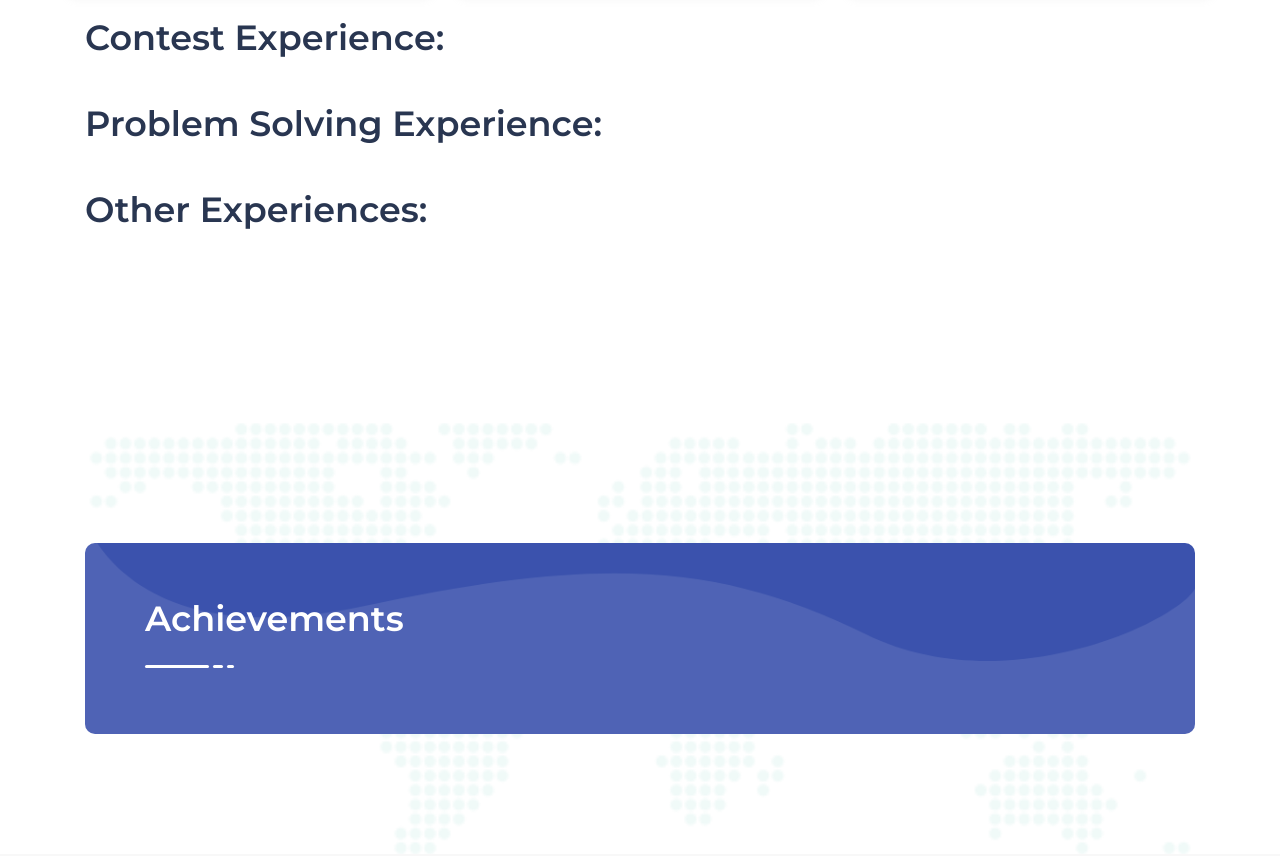
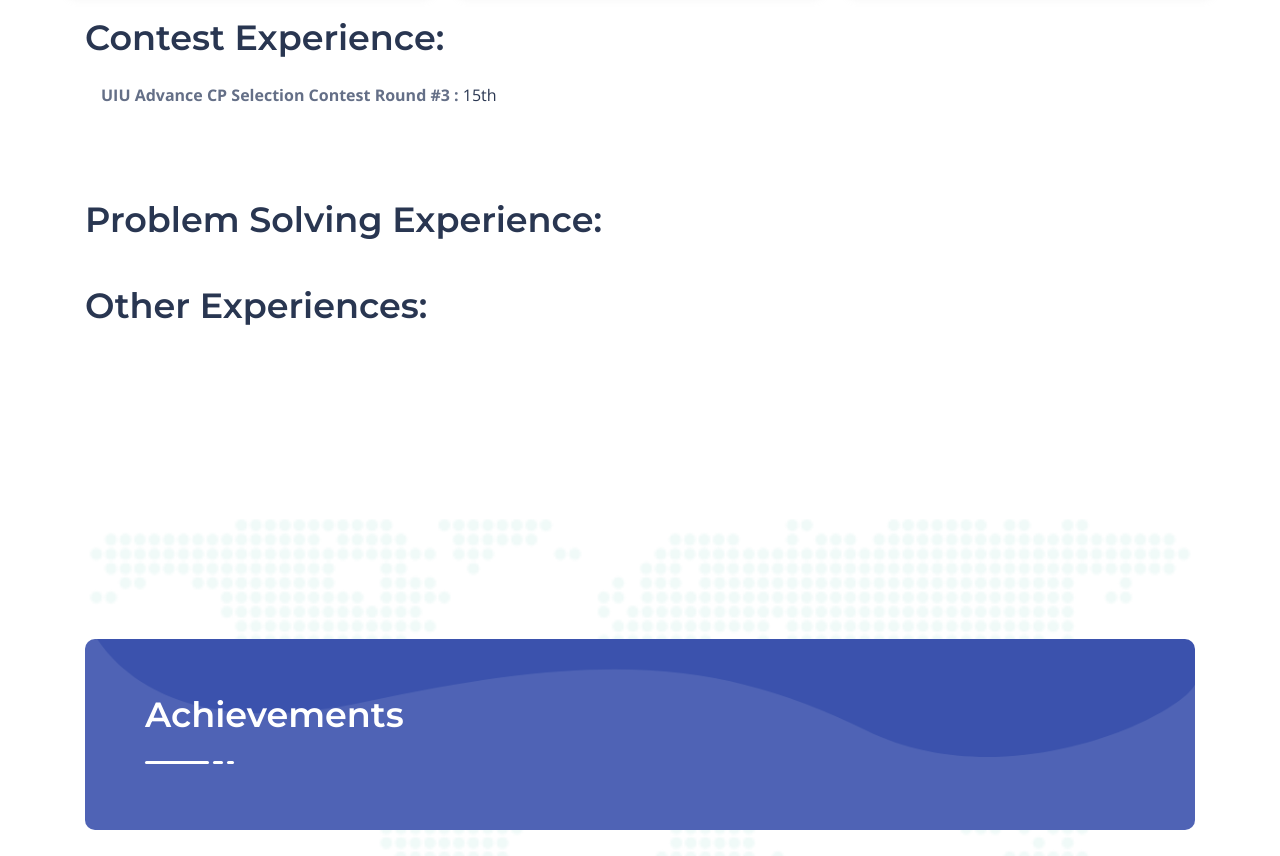
Before and after one commit to Tushar499/Tushar499.github.io, a plain HTML site: page index.html in a window 1280 px wide. Shown: the part 3228-4084 px from the top of the page. Drawn offline with nearby package versions, Linux system fonts and the light colour scheme.

Commit message:
updated contest history

```diff
--- a/index.html
+++ b/index.html
@@ -424,6 +424,12 @@
                 <div>
                     <div class="section_title">
                         <h3 class="main_title">Contest Experience:</h3>
+						<p>
+						  <br>
+                            &emsp;<b>UIU Advance CP Selection Contest Round #3 : </b><a href="https://vjudge.net/contest/488790#rank" target="_blank"> 15th</a><br>
+
+                        </p>
+                        <p><br><br></p>
                     </div>
 
                 </div>
```
